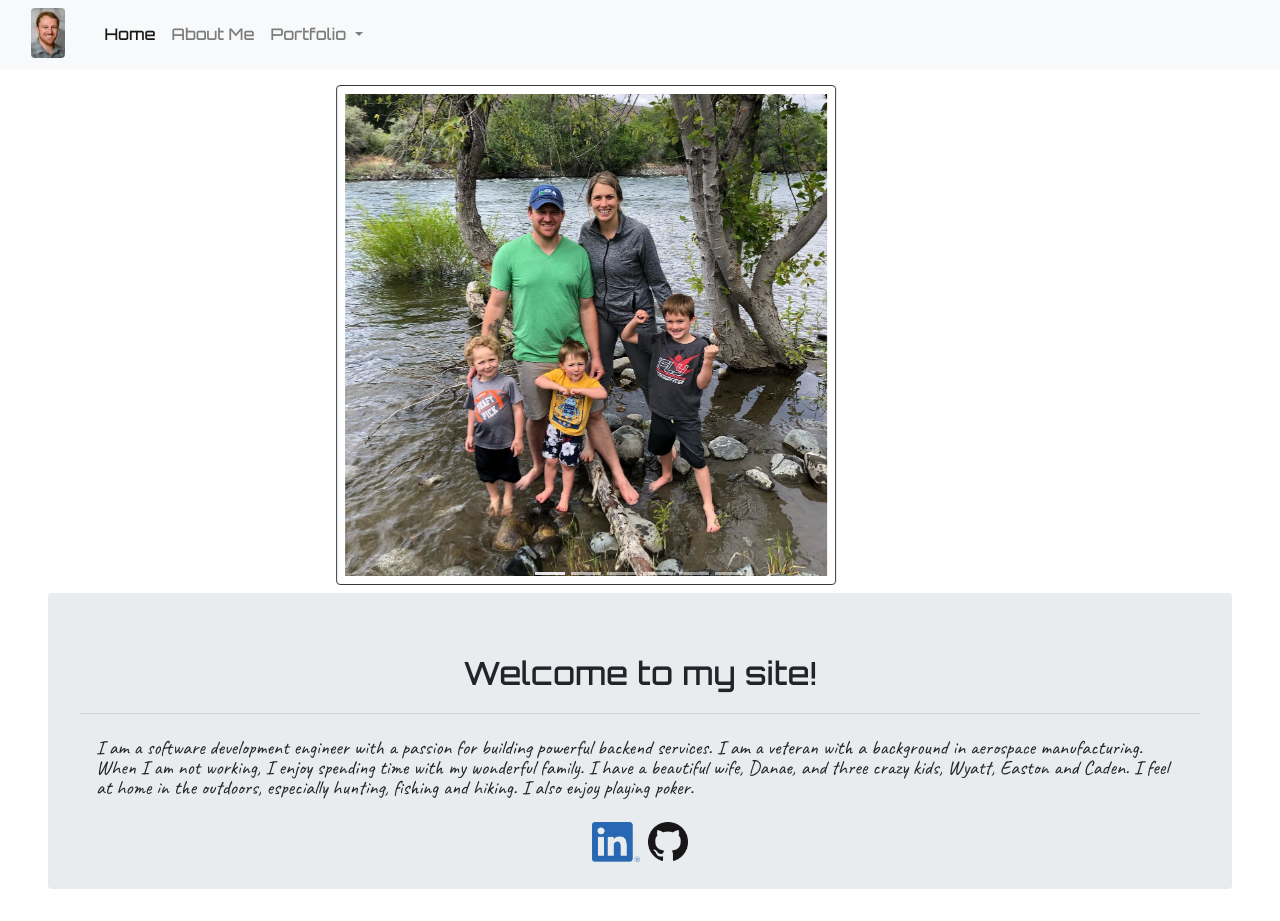
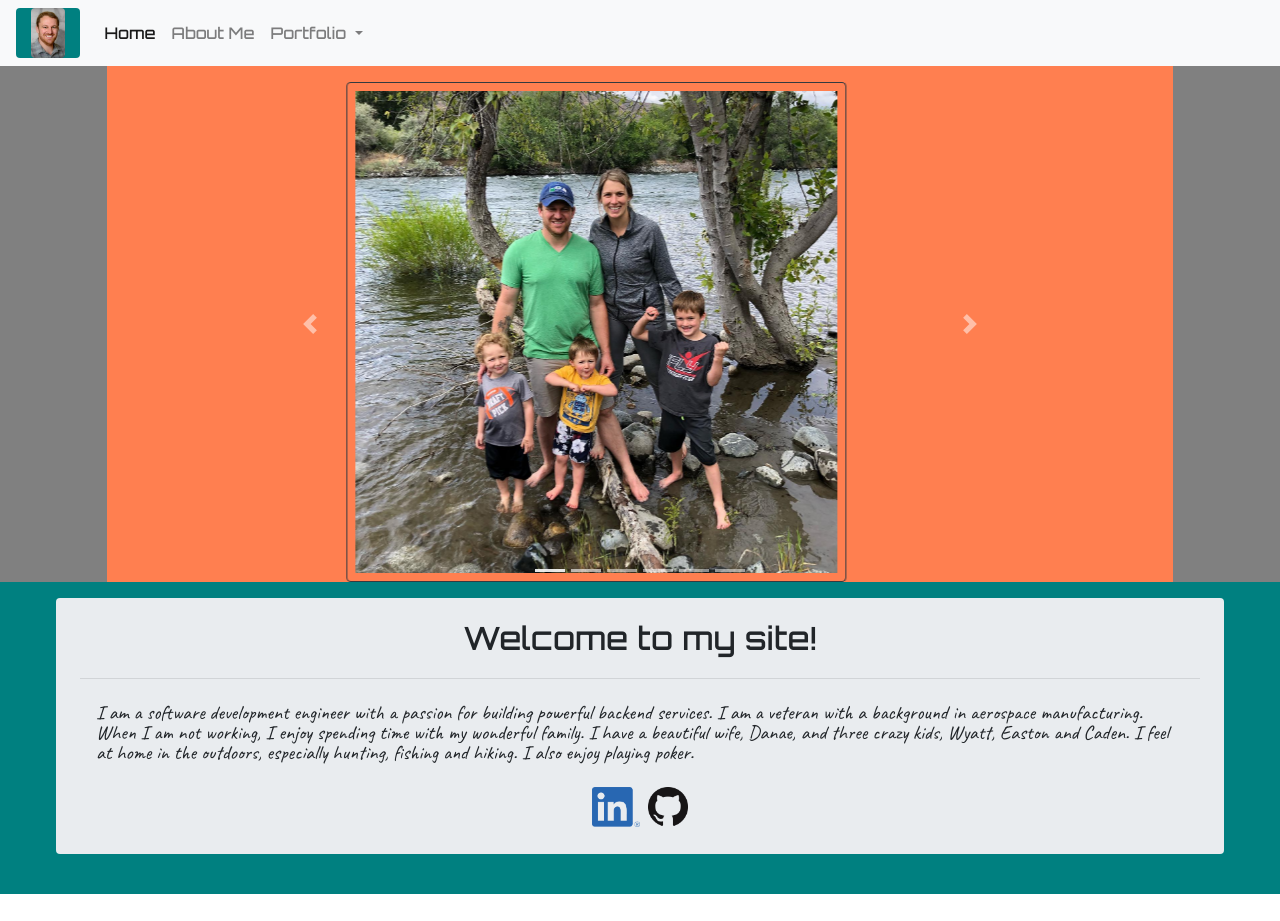
Before and after one commit to tuckerc/tlg-portfolio-site, a website: page public/index.html in a window 1280 px wide. After the commit the page ends 894 px from the top, so only its background shows below. Drawn offline with nearby package versions, Linux system fonts and the light colour scheme.

Commit message:
updated layout and prepping for geolocation tracking

```diff
--- a/package.json
+++ b/package.json
@@ -18,5 +18,10 @@
   "homepage": "https://github.com/tuckerc/tlg-portfolio-site#readme",
   "devDependencies": {
     "jest": "^26.1.0"
+  },
+  "dependencies": {
+    "body-parser": "^1.19.0",
+    "express": "^4.17.1",
+    "morgan": "^1.10.0"
   }
 }
--- a/public/css/layout2.css
+++ b/public/css/layout.css
@@ -1,6 +1,7 @@
 #brand-image {
   max-width: 100%;
   max-height: 50px;
+  vertical-align: middle;
 }
 
 .navbar-brand {
--- a/public/css/theme2.css
+++ b/public/css/theme.css
@@ -11,3 +11,15 @@
 p {
   font-family: "Caveat", cursive;
 }
+
+.gray {
+  background-color: gray;
+}
+
+.coral {
+  background-color: coral;
+}
+
+.teal {
+  background-color: teal;
+}
--- a/public/index.html
+++ b/public/index.html
@@ -13,8 +13,8 @@
     />
     <!-- Custom styles -->
     <link rel="stylesheet" href="./css/reset.css" />
-    <link rel="stylesheet" href="./css/layout2.css" />
-    <link rel="stylesheet" href="./css/theme2.css" />
+    <link rel="stylesheet" href="./css/layout.css" />
+    <link rel="stylesheet" href="./css/theme.css" />
     <!-- Google fonts -->
     <link
       href="https://fonts.googleapis.com/css2?family=Caveat&family=Orbitron:wght@500&display=swap"
@@ -25,8 +25,12 @@
     <!-- header -->
     <header>
       <nav class="navbar navbar-expand-lg navbar-light bg-light">
-        <a class="navbar-brand" href="#">
-          <img class="rounded" id="brand-image" src="./img/headshot.jpg" />
+        <a class="navbar-brand teal rounded" href="#">
+          <img
+            class="rounded d-inline-block"
+            id="brand-image"
+            src="./img/headshot.jpg"
+          />
         </a>
         <button
           class="navbar-toggler"
@@ -84,9 +88,21 @@
     <!-- main -->
     <main>
       <!-- carousel -->
-      <div id="carouselFade" class="carousel slide w-75" data-ride="carousel">
+      <div class="container-fluid">
+        <div class="row">
+          <div class="col-1 gray"></div>
+          <div class="col-10 coral">
+            <div
+              id="carouselFade"
+              class="carousel slide w-75"
+              data-ride="carousel"
+            >
               <ol class="carousel-indicators">
-          <li data-target="#carouselFade" data-slide-to="0" class="active"></li>
+                <li
+                  data-target="#carouselFade"
+                  data-slide-to="0"
+                  class="active"
+                ></li>
                 <li data-target="#carouselFade" data-slide-to="1"></li>
                 <li data-target="#carouselFade" data-slide-to="2"></li>
                 <li data-target="#carouselFade" data-slide-to="3"></li>
@@ -143,7 +159,10 @@
                 role="button"
                 data-slide="prev"
               >
-          <span class="carousel-control-prev-icon" aria-hidden="true"></span>
+                <span
+                  class="carousel-control-prev-icon"
+                  aria-hidden="true"
+                ></span>
                 <span class="sr-only">Previous</span>
               </a>
               <a
@@ -152,22 +171,31 @@
                 role="button"
                 data-slide="next"
               >
-          <span class="carousel-control-next-icon" aria-hidden="true"></span>
+                <span
+                  class="carousel-control-next-icon"
+                  aria-hidden="true"
+                ></span>
                 <span class="sr-only">Next</span>
               </a>
             </div>
+          </div>
+          <div class="col-1 gray"></div>
+        </div>
+      </div>
 
       <!-- jumbotron -->
-      <div id="about" class="jumbotron mx-5 mt-2 pb-4 rounded border-dark">
+      <div class="container-fluid teal p-2">
+        <div id="about" class="jumbotron mx-5 mt-2 p-4 rounded border-dark">
           <h1 class="text-center">Welcome to my site!</h1>
           <hr class="my-4" />
           <p class="m-3 lead">
             I am a software development engineer with a passion for building
             powerful backend services. I am a veteran with a background in
-          aerospace manufacturing. When I am not working, I enjoy spending time
-          with my wonderful family. I have a beautiful wife, Danae, and three
-          crazy kids, Wyatt, Easton and Caden. I feel at home in the outdoors,
-          especially hunting, fishing and hiking. I also enjoy playing poker.
+            aerospace manufacturing. When I am not working, I enjoy spending
+            time with my wonderful family. I have a beautiful wife, Danae, and
+            three crazy kids, Wyatt, Easton and Caden. I feel at home in the
+            outdoors, especially hunting, fishing and hiking. I also enjoy
+            playing poker.
           </p>
           <div id="logo-container" class="pt-2">
             <a href="https://www.linkedin.com/in/chaseatucker/" target="_blank"
@@ -186,6 +214,7 @@
                 data-placement="bottom"
                 title="Check out my GitHub profile!"
             /></a>
+          </div>
         </div>
       </div>
     </main>
```
Also changed, not shown: app.js (+9 -0 lines), 1 other file. Lines whose indentation alone changed are shown as unchanged.
